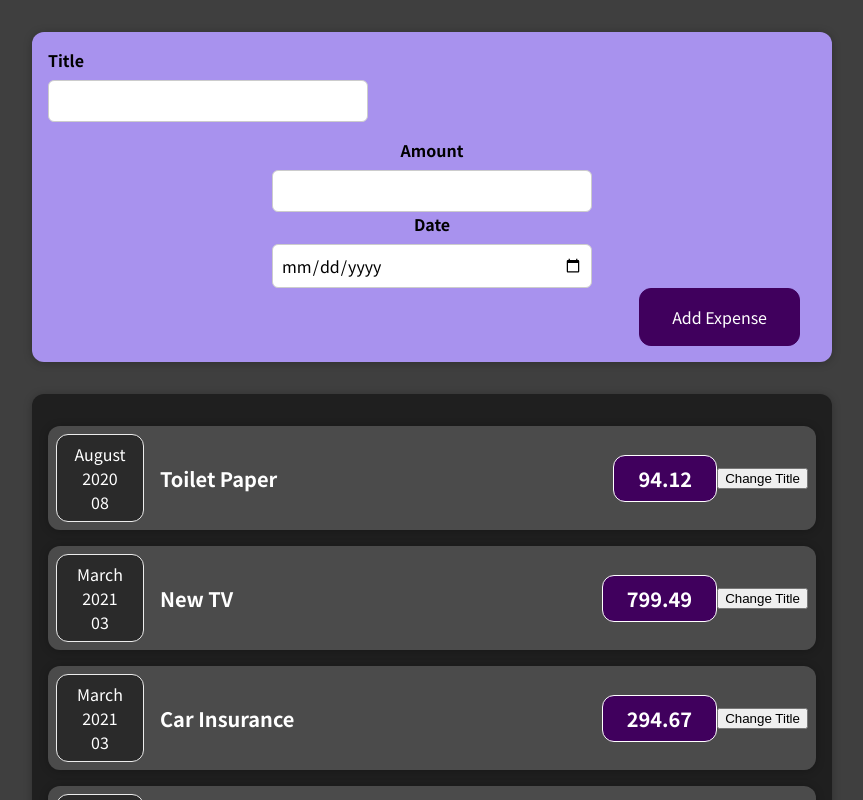
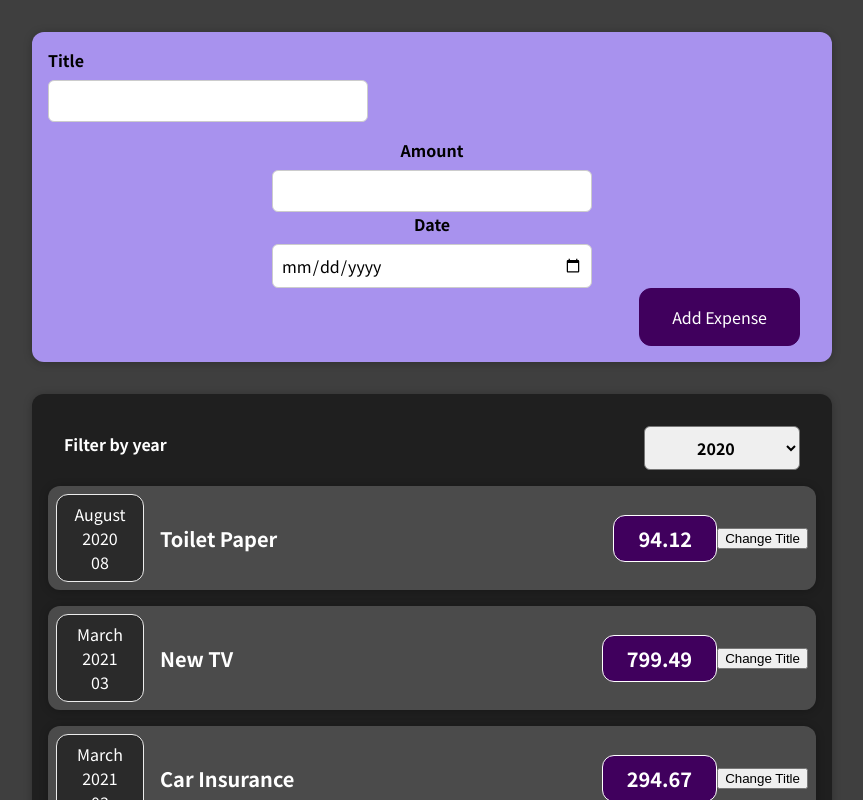
Before and after one commit to ahmetcankaratas/expense-tracker, a React (Create React App) app: page / in a window 1280 px wide. Shown: the top 800 px of the page, without its empty margins (208-1071 px from the left). Built offline with nearby package versions, Linux system fonts and the light colour scheme.

Commit message:
adding Expenses Filter

```diff
--- a/src/App.js
+++ b/src/App.js
@@ -30,6 +30,7 @@
     console.log("In App.js");
     console.log(expense);
   };
+
   return (
     <div>
       <NewExpense onAddExpense={addExpenseHandler} />
--- a/src/components/Expenses/Expenses.js
+++ b/src/components/Expenses/Expenses.js
@@ -1,10 +1,23 @@
+import React, { useState } from "react";
 import Card from "../UI/Card";
 import ExpenseItem from "./ExpenseItem";
 import "./Expenses.css";
+import ExpensesFilter from "./ExpensesFilter";
 
 const Expenses = (props) => {
+  const [filteredYear, setFilteredYear] = useState("2020");
+
+  const filterChangeHandler = (selectedYear) => {
+    setFilteredYear(selectedYear);
+  };
+
   return (
+    <div>
       <Card className="expenses">
+        <ExpensesFilter
+          selected={filteredYear}
+          onChangeFilter={filterChangeHandler}
+        />
         <ExpenseItem
           title={props.items[0].title}
           amount={props.items[0].amount}
@@ -26,6 +39,7 @@
           date={props.items[3].date}
         ></ExpenseItem>
       </Card>
+    </div>
   );
 };
 
--- /dev/null
+++ b/src/components/Expenses/ExpensesFilter.css
@@ -0,0 +1,24 @@
+.expenses-filter {
+  color: white;
+  padding: 0 1rem;
+}
+
+.expenses-filter__control {
+  display: flex;
+  width: 100%;
+  align-items: center;
+  justify-content: space-between;
+  margin: 1rem 0;
+}
+
+.expenses-filter label {
+  font-weight: bold;
+  margin-bottom: 0.5rem;
+}
+
+.expenses-filter select {
+  font: inherit;
+  padding: 0.5rem 3rem;
+  font-weight: bold;
+  border-radius: 6px;
+}
--- /dev/null
+++ b/src/components/Expenses/ExpensesFilter.js
@@ -0,0 +1,25 @@
+import React from "react";
+
+import "./ExpensesFilter.css";
+
+const ExpensesFilter = (props) => {
+  const dropdownChangeHandler = (event) => {
+    props.onChangeFilter(event.target.value);
+  };
+
+  return (
+    <div className="expenses-filter">
+      <div className="expenses-filter__control">
+        <label>Filter by year</label>
+        <select value={props.selected} onChange={dropdownChangeHandler}>
+          <option value="2022">2022</option>
+          <option value="2021">2021</option>
+          <option value="2020">2020</option>
+          <option value="2019">2019</option>
+        </select>
+      </div>
+    </div>
+  );
+};
+
+export default ExpensesFilter;
```
Lines whose indentation alone changed are shown as unchanged.
